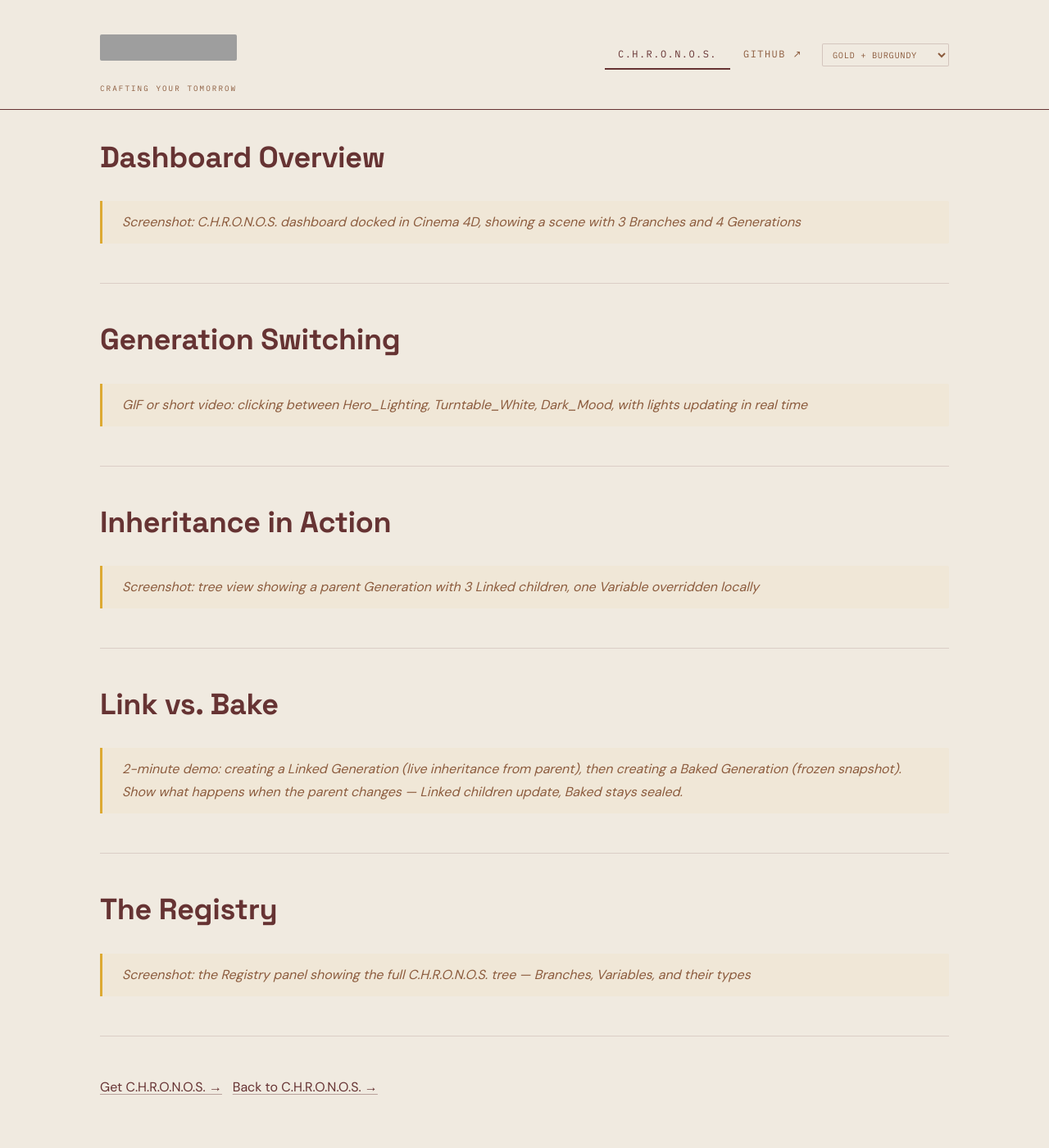
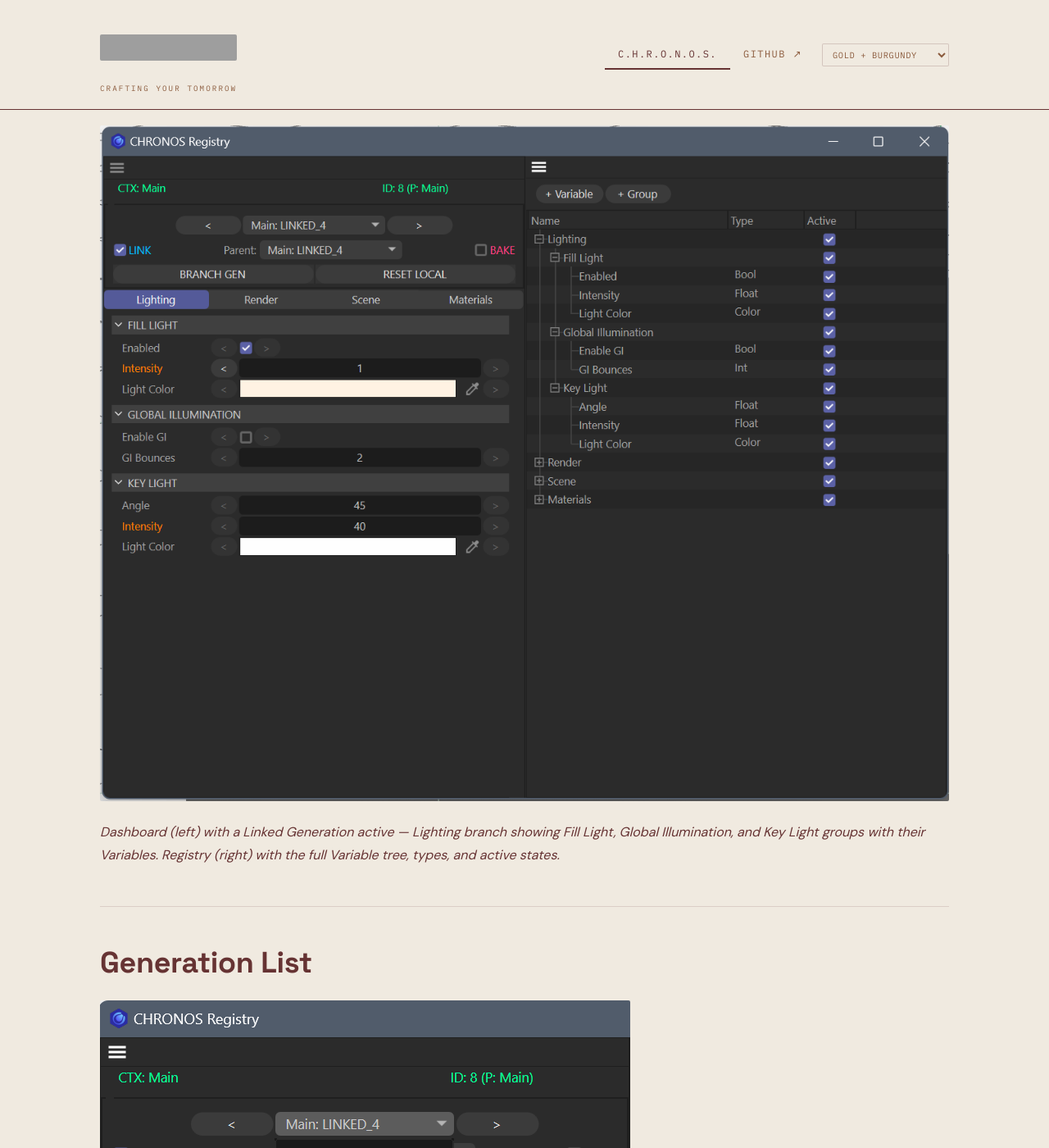
Before and after one commit to 3PO-3D/3po-3d.github.io, a Jekyll site: the page built from chronos/screenshots.md, in a window 1280 px wide and 1400 px high, scrolled down 328 px. Shown: the whole window at 82% size. Built offline with Jekyll 4.4.1, drawn with Linux system fonts in a browser that asks for light colours; some of the changed text lies outside the part shown; grey boxes are pictures that could not be loaded.

Commit message:
content(screenshots): complete ss01-05, insert across workflow+branching+screenshots, fix rename V1 flag

```diff
--- a/chronos/screenshots.md
+++ b/chronos/screenshots.md
@@ -1,43 +1,48 @@
 ---
 title: "C.H.R.O.N.O.S. — See It In Action"
-description: "Screenshots and demos of C.H.R.O.N.O.S. running inside Cinema 4D."
+description: "Screenshots of C.H.R.O.N.O.S. running inside Cinema 4D."
 ---
 
 # See It In Action
 
-> *Screenshots and demo video will be added at launch.*
+---
+
+## Dashboard and Registry
+
+![CHRONOS Dashboard and Registry]({{ '/assets/screenshots/ss_01_dashboard_overview.png' | relative_url }})
+*Dashboard (left) with a Linked Generation active — Lighting branch showing Fill Light, Global Illumination, and Key Light groups with their Variables. Registry (right) with the full Variable tree, types, and active states.*
 
 ---
 
-## Dashboard Overview
+## Generation List
 
-> *Screenshot: C.H.R.O.N.O.S. dashboard docked in Cinema 4D, showing a scene with 3 Branches and 4 Generations*
+![Generation picker]({{ '/assets/screenshots/ss_02_generation_list.png' | relative_url }})
+*The Generation picker open — BLUEPRINT at the root, Linked, Baked, and Fork Point Generations listed. The active Generation shows a checkmark.*
 
 ---
 
-## Generation Switching
+## Linked vs Baked
 
-> *GIF or short video: clicking between Hero_Lighting, Turntable_White, Dark_Mood, with lights updating in real time*
+![Linked Generation]({{ '/assets/screenshots/ss_03_linked_generation.png' | relative_url }})
+*Linked Generation — LINK checked, orange labels show local overrides, plain labels inherit from parent.*
+
+![Baked Generation]({{ '/assets/screenshots/ss_04_baked_generation.png' | relative_url }})
+*Baked Generation — BAKE checked, every Variable is explicitly sealed. No parent change can reach it.*
 
 ---
 
-## Inheritance in Action
+## Blueprint
 
-> *Screenshot: tree view showing a parent Generation with 3 Linked children, one Variable overridden locally*
+![Blueprint]({{ '/assets/screenshots/ss_05_blueprint.png' | relative_url }})
+*The Blueprint — immutable root Generation. BLUEPRINT shown in the picker and Parent dropdown. All Variables carry default values.*
 
 ---
 
-## Link vs. Bake
+## Generation Tree
 
-> *2-minute demo: creating a Linked Generation (live inheritance from parent), then creating a Baked Generation (frozen snapshot). Show what happens when the parent changes — Linked children update, Baked stays sealed.*
-
----
-
-## The Registry
-
-> *Screenshot: the Registry panel showing the full C.H.R.O.N.O.S. tree — Branches, Variables, and their types*
+*The visual generation tree will be available in V3 with the standalone Flutter dashboard — it will show the full parent-child hierarchy as an interactive node graph.*
 
 ---
 
 [Get C.H.R.O.N.O.S. →]({{ '/chronos/get-it/' | relative_url }})
-&nbsp;&nbsp;[Back to C.H.R.O.N.O.S. →]({{ '/chronos/' | relative_url }})
+&nbsp;&nbsp;[How It Works →]({{ '/chronos/workflow/' | relative_url }})
--- a/chronos/workflow.md
+++ b/chronos/workflow.md
@@ -67,6 +67,12 @@
 
 <h2 class="section-heading">The Dashboard</h2>
 
+![CHRONOS Blueprint — immutable root Generation]({{ '/assets/screenshots/ss_05_blueprint.png' | relative_url }})
+*The Blueprint selected — the immutable root Generation, auto-created per Context. Every Variable holds its default value. LINK/BAKE controls are inactive — the Blueprint cannot be reparented or sealed.*
+
+![CHRONOS Dashboard and Registry panels]({{ '/assets/screenshots/ss_01_dashboard_overview.png' | relative_url }})
+*Dashboard (left) alongside the Registry (right) — Lighting branch expanded with Fill Light, Global Illumination and Key Light groups.*
+
 The **CHRONOS Dashboard** is a dockable panel inside Cinema 4D. Open it from **Plugins → CHRONOS → Open Dashboard**. Pin it to a second monitor, dock it to the side — it lives wherever you work best.
 
 The dashboard is the control surface for everything above. It shows:
@@ -74,9 +80,18 @@
 - The active Context and its current active Generation
 - The full Generation tree — Blueprint at the root, all Linked and Baked children below it
 - The active Generation's Variable values, with overrides highlighted
-- Controls to create, rename, delete, Link, and Bake Generations
+- Controls to create, delete, Link, and Bake Generations
+
+![Generation picker showing all Generations in the active Context]({{ '/assets/screenshots/ss_02_generation_list.png' | relative_url }})
+*The Generation picker — BLUEPRINT at the root, followed by Linked, Baked, and Fork Point Generations. The active Generation is marked with a checkmark. Orange labels indicate locally overridden Variables.*
 
 Everything in the dashboard reflects the active Take. Switch Takes in Cinema 4D — the dashboard updates immediately.
+
+![Linked Generation — locally overridden Variables highlighted in orange]({{ '/assets/screenshots/ss_03_linked_generation.png' | relative_url }})
+*A Linked Generation in a Child Context — LINK checked, Parent set. Orange Variable names indicate local overrides; plain names are inherited live from the parent.*
+
+![Baked Generation — all values sealed at creation]({{ '/assets/screenshots/ss_04_baked_generation.png' | relative_url }})
+*A Baked Generation — BAKE checked, LINK unchecked. Every Variable holds an explicit baked-in value. No parent change can reach this Generation.*
 
 ---
 
@@ -114,7 +129,7 @@
 
 Create a Generation from the Blueprint. Choose **Link** to inherit live from the Blueprint, or **Bake** to capture a frozen snapshot of the current state.
 
-Name it for what it represents: `Hero_Lighting`, `Ecom_White`, `Dark_Mood`, `Client_v3`. Set the values you want different — override only what changes. Everything else is inherited. The scene updates live as you adjust values.
+Give it a name at creation — names are set once and cannot be changed in V1. Set the values you want different — override only what changes. Everything else is inherited. The scene updates live as you adjust values.
 
 Create as many Generations as you need. Add child Generations to existing ones — Link to stay live, Bake to seal.
 
```
Also changed, not shown: chronos/branching.md (+6 -0 lines), chronos/roadmap.md (+2 -1 lines), assets/screenshots/ss_01_dashboard_overview.png (added), assets/screenshots/ss_02_generation_list.png (added), assets/screenshots/ss_03_linked_generation.png (added), assets/screenshots/ss_04_baked_generation.png (added), assets/screenshots/ss_05_blueprint.png (added).
